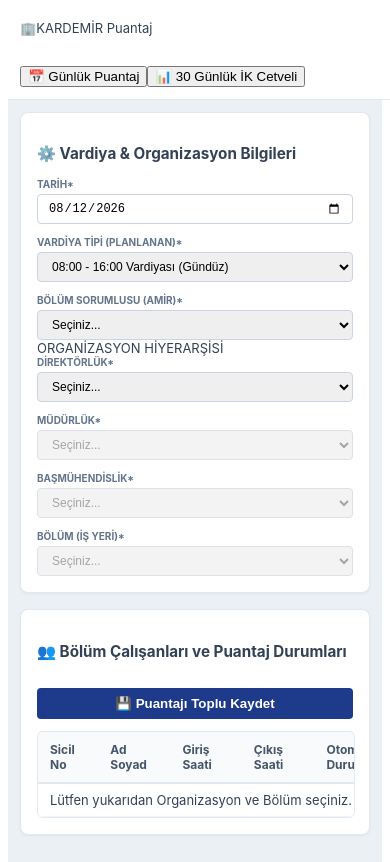
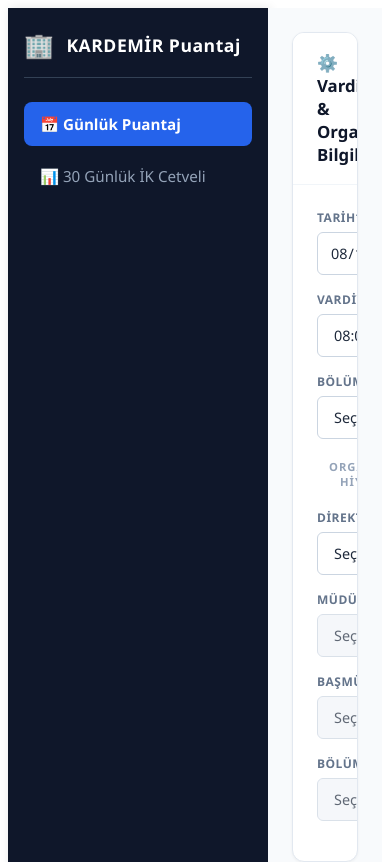
Before and after one commit to farukskya/puantaj-projesi, an Angular app in the folder frontend/: page / in a window 390 px wide. Shown: the top 862 px of the page. Built offline with nearby package versions, Linux system fonts and the light colour scheme.

Commit message:
Tüm arayüz ve layout SCSS stilleri yenilendi

```diff
--- a/frontend/src/app/app.scss
+++ b/frontend/src/app/app.scss
@@ -1,188 +1,206 @@
-:host {
-  display: block;
-  font-family: -apple-system, BlinkMacSystemFont, "Segoe UI", Roboto, Helvetica, Arial, sans-serif;
-  background-color: #ebf0f5;
-  color: #334155;
-  font-size: 13px;
+/* ==========================================
+   GENEL TEMEL STİLLER (KARDEMİR TEMASI)
+   ========================================== */
+* {
+  box-sizing: border-box;
+  margin: 0;
+  padding: 0;
+  font-family: 'Segoe UI', Tahoma, Geneva, Verdana, sans-serif;
 }
 
+body {
+  background-color: #f1f5f9;
+  color: #334155;
+}
+
+/* ==========================================
+   LAYOUT & SIDEBAR (SOL MENÜ DÜZENİ)
+   ========================================== */
 .layout-wrapper {
   display: flex;
-  flex-direction: column;
   min-height: 100vh;
+  width: 100%;
 }
 
-/* Navbar */
-.topbar {
-  background-color: #1e293b;
+.sidebar {
+  width: 260px;
+  background-color: #0f172a; /* Koyu Lacivert */
   color: #ffffff;
-  height: 48px;
+  padding: 20px 16px;
+  display: flex;
+  flex-direction: column;
+  gap: 24px;
+  flex-shrink: 0;
+  box-shadow: 2px 0 10px rgba(0, 0, 0, 0.1);
+}
+
+.brand {
   display: flex;
   align-items: center;
-  justify-content: space-between;
-  padding: 0 16px;
+  gap: 12px;
+  font-size: 1.1rem;
+  font-weight: 700;
+  letter-spacing: 0.5px;
+  padding-bottom: 16px;
+  border-bottom: 1px solid #334155;
 
-  .logo-box {
-    display: flex;
-    align-items: center;
-    gap: 8px;
-    font-weight: 700;
-    font-size: 14px;
-    color: #38bdf8;
+  .brand-icon {
+    font-size: 1.5rem;
   }
 }
 
-.main-wrapper {
+.nav-menu {
   display: flex;
-  flex: 1;
+  flex-direction: column;
+  gap: 8px;
 }
 
-/* Sidebar */
-.sidebar {
-  width: 250px;
-  background-color: #ffffff;
-  border-right: 1px solid #cbd5e1;
-  padding: 16px 12px;
+.nav-item {
+  width: 100%;
+  background: transparent;
+  border: none;
+  color: #94a3b8;
+  padding: 12px 16px;
+  border-radius: 8px;
+  text-align: left;
+  font-size: 0.95rem;
+  font-weight: 500;
+  cursor: pointer;
+  transition: all 0.2s ease;
   display: flex;
-  flex-direction: column;
-  gap: 30px;
+  align-items: center;
+  gap: 10px;
 
-  .search-box input {
-    width: 92%;
-    padding: 6px 10px;
-    border: 1px solid #cbd5e1;
-    border-radius: 4px;
-    font-size: 12px;
+  &:hover {
+    background-color: #1e293b;
+    color: #f8fafc;
   }
 
-  .menu-group {
-    display: flex;
-    flex-direction: column;
-    gap: 4px;
+  &.active {
+    background-color: #2563eb; /* Aktif Mavi */
+    color: #ffffff;
+    font-weight: 600;
+  }
+}
 
-    .menu-title {
-      font-size: 10px;
-      font-weight: 700;
-      color: #94a3b8;
-      margin-bottom: 4px;
+/* ==========================================
+   ANA İÇERİK ALANI VE KARTLAR
+   ========================================== */
+.content-area {
+  flex: 1;
+  padding: 24px;
+  background-color: #f8fafc;
+  overflow-y: auto;
+}
+
+.card {
+  background: #ffffff;
+  border-radius: 12px;
+  border: 1px solid #e2e8f0;
+  box-shadow: 0 1px 3px rgba(0, 0, 0, 0.05);
+  margin-bottom: 24px;
+  overflow: hidden;
+
+  .card-header {
+    padding: 18px 24px;
+    background-color: #ffffff;
+    border-bottom: 1px solid #f1f5f9;
+
+    h3 {
+      font-size: 1.05rem;
+      font-weight: 600;
+      color: #0f172a;
     }
 
-    .menu-item {
-      text-decoration: none;
-      color: #475569;
-      padding: 6px 8px;
-      border-radius: 4px;
-
-      &:hover, &.active {
-        background-color: #f1f5f9;
-        color: #0284c7;
-        font-weight: 600;
-      }
+    &.card-header-flex {
+      display: flex;
+      justify-content: space-between;
+      align-items: center;
     }
   }
 
-  .sidebar-bottom {
-    margin-top: auto;
-    .logout-btn {
-      color: #ef4444;
-      text-decoration: none;
-      font-weight: 600;
-    }
+  .card-body {
+    padding: 24px;
   }
 }
 
-/* Content Area */
-.content-area {
-  flex: 1;
-  padding: 20px 24px;
-  display: flex;
-  flex-direction: column;
-  gap: 16px;
-
-  .page-header h2 {
-    margin: 0;
-    font-size: 18px;
-    font-weight: 700;
-    color: #0f172a;
-  }
-}
-
-/* Card */
-.card {
-  background: #ffffff;
-  border-radius: 8px;
-  padding: 16px;
-  border: 1px solid #e2e8f0;
-  box-shadow: 0 1px 3px rgba(0,0,0,0.05);
-
-  .card-title {
-    display: flex;
-    align-items: center;
-    gap: 8px;
-    margin-bottom: 16px;
-
-    h3 {
-      margin: 0;
-      font-size: 14px;
-      color: #1e293b;
-    }
-  }
-}
-
-/* Form Grid */
+/* ==========================================
+   FORM GRID & INPUT STİLLERİ
+   ========================================== */
 .form-row {
   display: grid;
-  grid-template-columns: repeat(auto-fit, minmax(180px, 1fr));
-  gap: 12px;
+  grid-template-columns: repeat(auto-fit, minmax(220px, 1fr));
+  gap: 16px;
+  margin-bottom: 16px;
 }
 
 .form-group {
   display: flex;
   flex-direction: column;
-  gap: 4px;
+  gap: 6px;
 
   label {
-    font-size: 10px;
+    font-size: 0.75rem;
     font-weight: 700;
     color: #64748b;
-  }
-
-  input, select {
-    padding: 6px 10px;
-    border: 1px solid #cbd5e1;
-    border-radius: 4px;
-    font-size: 12px;
-    outline: none;
-
-    &:focus {
-      border-color: #0284c7;
-    }
+    letter-spacing: 0.5px;
   }
 }
 
-.card-header-flex {
-  display: flex;
-  justify-content: space-between;
-  align-items: center;
-  margin-bottom: 12px;
-}
+.form-control, .form-control-sm {
+  width: 100%;
+  padding: 10px 12px;
+  border: 1px solid #cbd5e1;
+  border-radius: 6px;
+  font-size: 0.9rem;
+  color: #1e293b;
+  background-color: #ffffff;
+  outline: none;
+  transition: border-color 0.2s ease, box-shadow 0.2s ease;
 
-.btn-navy {
-  background-color: #1e3a8a;
-  color: #ffffff;
-  border: none;
-  padding: 8px 16px;
-  border-radius: 4px;
-  cursor: pointer;
-  font-weight: 600;
+  &:focus {
+    border-color: #2563eb;
+    box-shadow: 0 0 0 3px rgba(37, 99, 235, 0.1);
+  }
 
-  &:hover {
-    background-color: #1d4ed8;
+  &:disabled {
+    background-color: #f1f5f9;
+    cursor: not-allowed;
+    opacity: 0.7;
   }
 }
 
-/* Tablo Stilleri */
+.form-control-sm {
+  padding: 6px 10px;
+  font-size: 0.85rem;
+}
+
+.divider {
+  display: flex;
+  align-items: center;
+  margin: 20px 0;
+  text-align: center;
+
+  &::before, &::after {
+    content: '';
+    flex: 1;
+    border-bottom: 1px solid #e2e8f0;
+  }
+
+  span {
+    padding: 0 12px;
+    font-size: 0.7rem;
+    font-weight: 700;
+    color: #94a3b8;
+    letter-spacing: 1px;
+  }
+}
+
+/* ==========================================
+   TABLO STİLLERİ
+   ========================================== */
 .table-responsive {
+  width: 100%;
   overflow-x: auto;
 }
 
@@ -190,174 +208,143 @@
   width: 100%;
   border-collapse: collapse;
   text-align: left;
+  font-size: 0.875rem;
 
   th {
-    background: #f8fafc;
+    background-color: #f8fafc;
     color: #475569;
-    padding: 10px 12px;
-    font-size: 12px;
-    font-weight: 700;
+    font-weight: 600;
+    padding: 12px 16px;
     border-bottom: 2px solid #e2e8f0;
+    white-space: nowrap;
   }
 
   td {
-    padding: 8px 12px;
+    padding: 12px 16px;
     border-bottom: 1px solid #f1f5f9;
     vertical-align: middle;
+    color: #334155;
   }
 
-  .font-bold {
+  tr.row-sunday {
+    background-color: #fef2f2; /* Pazar günleri hafif kırmızı */
+  }
+
+  tr.row-holiday {
+    background-color: #f0fdf4; /* Tatil günleri hafif yeşil */
+  }
+}
+
+/* Rozetler (Badges) */
+.badge {
+  display: inline-block;
+  padding: 4px 10px;
+  border-radius: 9999px;
+  font-size: 0.75rem;
+  font-weight: 600;
+
+  &.badge-success {
+    background-color: #dcfce7;
+    color: #15803d;
+  }
+  &.badge-warning {
+    background-color: #fef9c3;
+    color: #a16207;
+  }
+  &.badge-danger {
+    background-color: #fee2e2;
+    color: #b91c1c;
+  }
+}
+
+/* ==========================================
+   BUTONLAR
+   ========================================== */
+.btn-navy {
+  background-color: #1e3a8a;
+  color: white;
+  border: none;
+  padding: 10px 18px;
+  border-radius: 6px;
+  font-weight: 600;
+  font-size: 0.875rem;
+  cursor: pointer;
+  transition: background-color 0.2s;
+
+  &:hover {
+    background-color: #1e40af;
+  }
+
+  &:disabled {
+    background-color: #94a3b8;
+    cursor: not-allowed;
+  }
+}
+
+.btn-green {
+  background-color: #10b981;
+  color: white;
+  border: none;
+  padding: 10px 18px;
+  border-radius: 6px;
+  font-weight: 600;
+  font-size: 0.875rem;
+  cursor: pointer;
+  transition: background-color 0.2s;
+
+  &:hover {
+    background-color: #059669;
+  }
+}
+
+/* ==========================================
+   İK ÖZET KARTLARI (30 GÜNLÜK TABLO ÜSTÜ)
+   ========================================== */
+.ik-summary-cards {
+  display: grid;
+  grid-template-columns: repeat(auto-fit, minmax(160px, 1fr));
+  gap: 16px;
+  margin-bottom: 24px;
+}
+
+.summary-card {
+  background: white;
+  padding: 16px;
+  border-radius: 10px;
+  border: 1px solid #e2e8f0;
+  display: flex;
+  flex-direction: column;
+  align-items: center;
+
+  .count {
+    font-size: 1.5rem;
     font-weight: 700;
   }
 
-  .table-input {
-    padding: 4px 8px;
-    border: 1px solid #cbd5e1;
-    border-radius: 4px;
-    font-size: 12px;
-    width: 90%;
+  .label {
+    font-size: 0.75rem;
+    color: #64748b;
+    margin-top: 4px;
   }
+
+  &.blue .count { color: #2563eb; }
+  &.gray .count { color: #64748b; }
+  &.green .count { color: #10b981; }
+  &.orange .count { color: #f59e0b; }
+  &.red .count { color: #ef4444; }
 }
 
-/* Status Badges */
-.badge {
-  padding: 4px 8px;
-  border-radius: 12px;
-  font-size: 11px;
-  font-weight: 700;
-  display: inline-block;
-
-  &.status-success {
-    background: #dcfce7;
-    color: #15803d;
-  }
-
-  &.status-warning {
-    background: #fef9c3;
-    color: #a16207;
-  }
-
-  &.status-danger {
-    background: #ffebee;
-    color: #c62828;
-  }
+/* ==========================================
+   TOAST BİLDİRİMİ
+   ========================================== */
+.toast-notification {
+  position: fixed;
+  top: 20px;
+  right: 20px;
+  background-color: #10b981;
+  color: white;
+  padding: 16px 24px;
+  border-radius: 8px;
+  box-shadow: 0 10px 15px -3px rgba(0, 0, 0, 0.2);
+  z-index: 9999;
 }
-.badge.status-neutral {
-  background: #f1f5f9;
-  color: #64748b;
-}
-.section-divider {
-  width: 100%;
-  text-align: center;
-  border-bottom: 1px solid #e2e8f0;
-  line-height: 0.1em;
-  margin: 20px 0 16px 0;
-
-  span {
-    background: #ffffff;
-    padding: 0 12px;
-    font-size: 10px;
-    font-weight: 700;
-    color: #94a3b8;
-    letter-spacing: 0.5px;
-  }
-}
-/* ==========================================
-   MOBİL VE TABLET RESPONSIVE UYUMLULUK KODLARI
-   ========================================== */
-
-/* Genel Responsive Koruması */
-html, body {
-  overflow-x: hidden;
-  max-width: 100vw;
-}
-
-.layout-wrapper, .main-wrapper, .content-area {
-  max-width: 100%;
-  box-sizing: border-box;
-}
-
-/* Mobil Ekranlar İçin (768px ve Altı) */
-@media (max-width: 768px) {
-
-  /* Ana Yerleşim Düzeni */
-  .main-wrapper {
-    flex-direction: column;
-  }
-
-  /* Sol Sidebar Menüyü Mobilde Düzenle */
-  .sidebar {
-    width: 100% !important;
-    min-height: auto;
-    border-right: none;
-    border-bottom: 1px solid #e2e8f0;
-    padding: 12px;
-  }
-
-  /* İçerik Alanı Ve Kartlar */
-  .content-area {
-    padding: 12px !important;
-    width: 100% !important;
-    overflow-x: hidden;
-  }
-
-  .card {
-    padding: 16px !important;
-    margin-bottom: 16px !important;
-    width: 100% !important;
-    box-sizing: border-box;
-  }
-
-  /* Form Alanlarını Üst Üste Hizala */
-  .form-row {
-    display: flex !important;
-    flex-direction: column !important;
-    gap: 12px !important;
-  }
-
-  .form-group {
-    width: 100% !important;
-  }
-
-  .form-group input,
-  .form-group select {
-    width: 100% !important;
-    box-sizing: border-box;
-  }
-
-  /* Tabloların Ekrandan Taşmasını Engelleyen Yatay Kaydırma */
-  .table-responsive {
-    width: 100% !important;
-    overflow-x: auto !important;
-    -webkit-overflow-scrolling: touch;
-    border-radius: 6px;
-    border: 1px solid #e2e8f0;
-  }
-
-  .custom-table {
-    min-width: 650px; /* Tablo içeriğinin ezilmesini önler, kaydırılabilir yapar */
-  }
-
-  /* İK Özet Kartları Mobilde Grid Yap */
-  .ik-summary-cards {
-    display: grid !important;
-    grid-template-columns: repeat(2, 1fr) !important;
-    gap: 10px !important;
-  }
-
-  .summary-card {
-    width: 100% !important;
-  }
-
-  /* Başlık ve Buton Hizalamaları */
-  .card-header-flex {
-    flex-direction: column !important;
-    align-items: flex-start !important;
-    gap: 12px !important;
-  }
-
-  .btn-navy {
-    width: 100% !important;
-    justify-content: center;
-  }
-}
```
